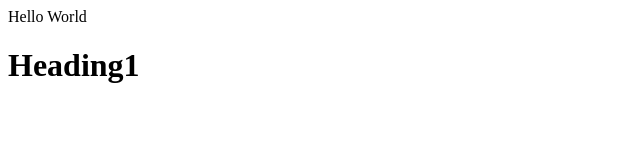
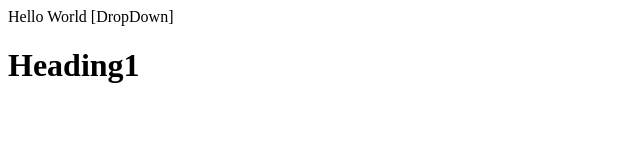
Before and after one commit to laibaaptech08/MyPractice, a plain HTML site: page index.html in a window 1280 px wide. Shown: the whole page, without its empty margins (0-640 px from the left). Drawn offline with Linux system fonts and the light colour scheme.

```diff
--- a/index.html
+++ b/index.html
@@ -1,2 +1,2 @@
-<p>Hello World</p>
+<p>Hello World [DropDown]</p>
 <h1>Heading1</h1>
```
